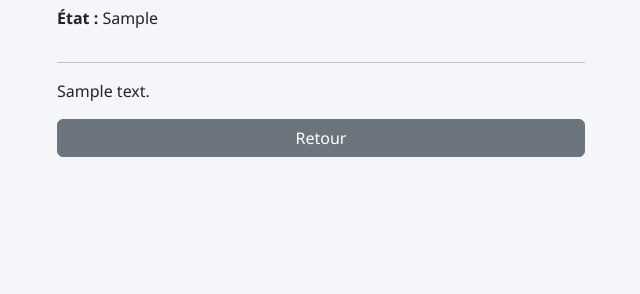
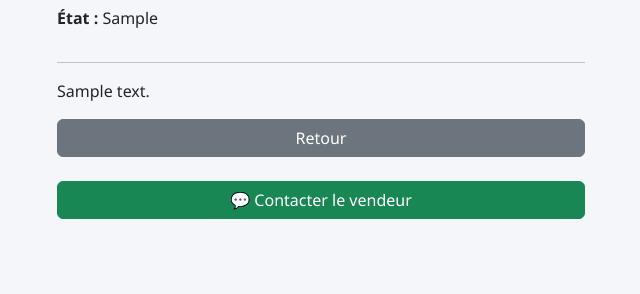
Before and after one commit to anna-vml/Projet-Leboncoin, a PHP site: page /detail_annonce.php?id=1 in a window 1280 px wide. Shown: the part 459-753 px from the top of the page, without its empty margins (40-680 px from the left). Run offline with PHP 8.4, Linux system fonts and the light colour scheme; tables that the repository leaves empty hold one stand-in row (values such as "Sample post"); grey boxes marked "Sample" are stand-in pictures.

Commit message:
Update detail_annonce.php

```diff
--- a/detail_annonce.php
+++ b/detail_annonce.php
@@ -71,6 +71,11 @@ if(!$annonce) {
                 <a href="index.php" class="btn btn-secondary">
                     Retour
                 </a>
+                <br>
+                <a href="conversation.php?annonce=<?= $annonce['id'] ?>"
+                   class="btn btn-success">
+                   💬 Contacter le vendeur
+                </a>
 
             </div>
 
```
